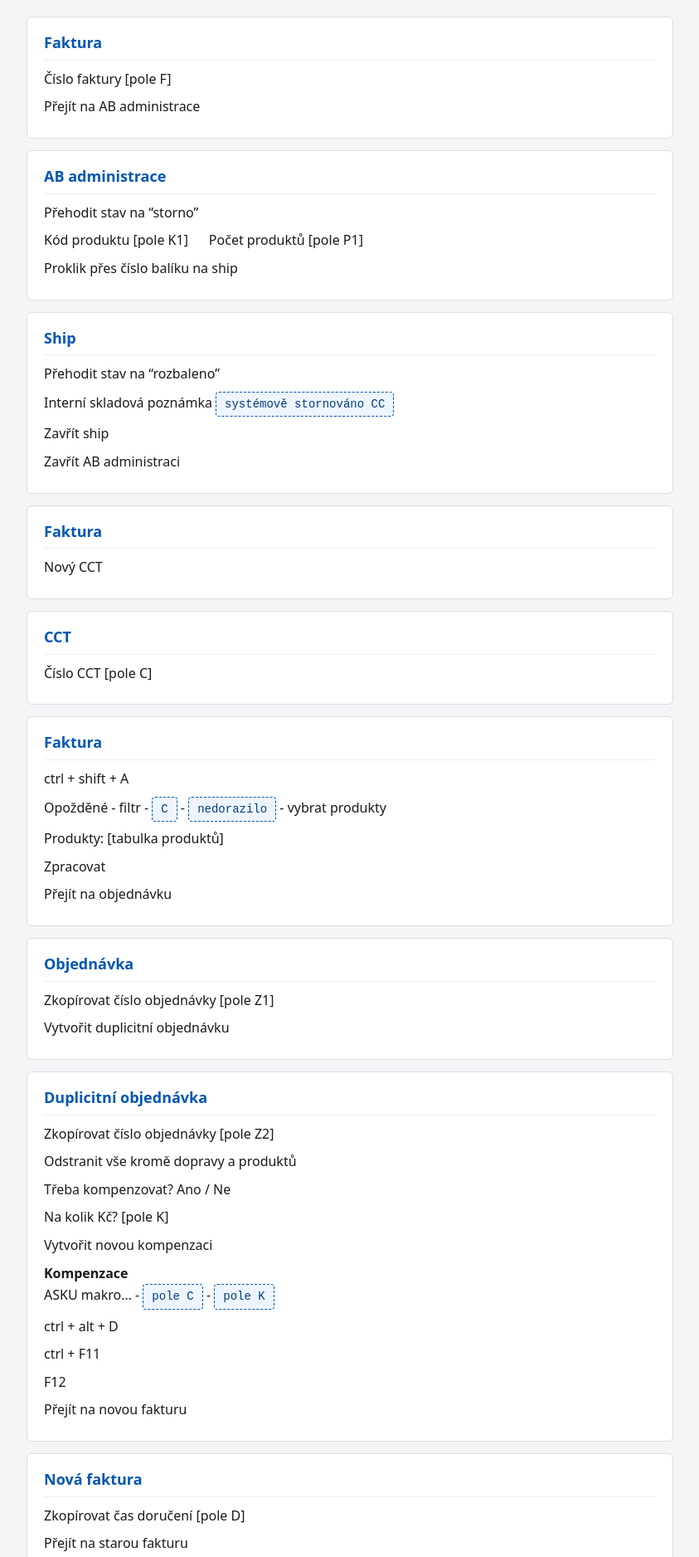
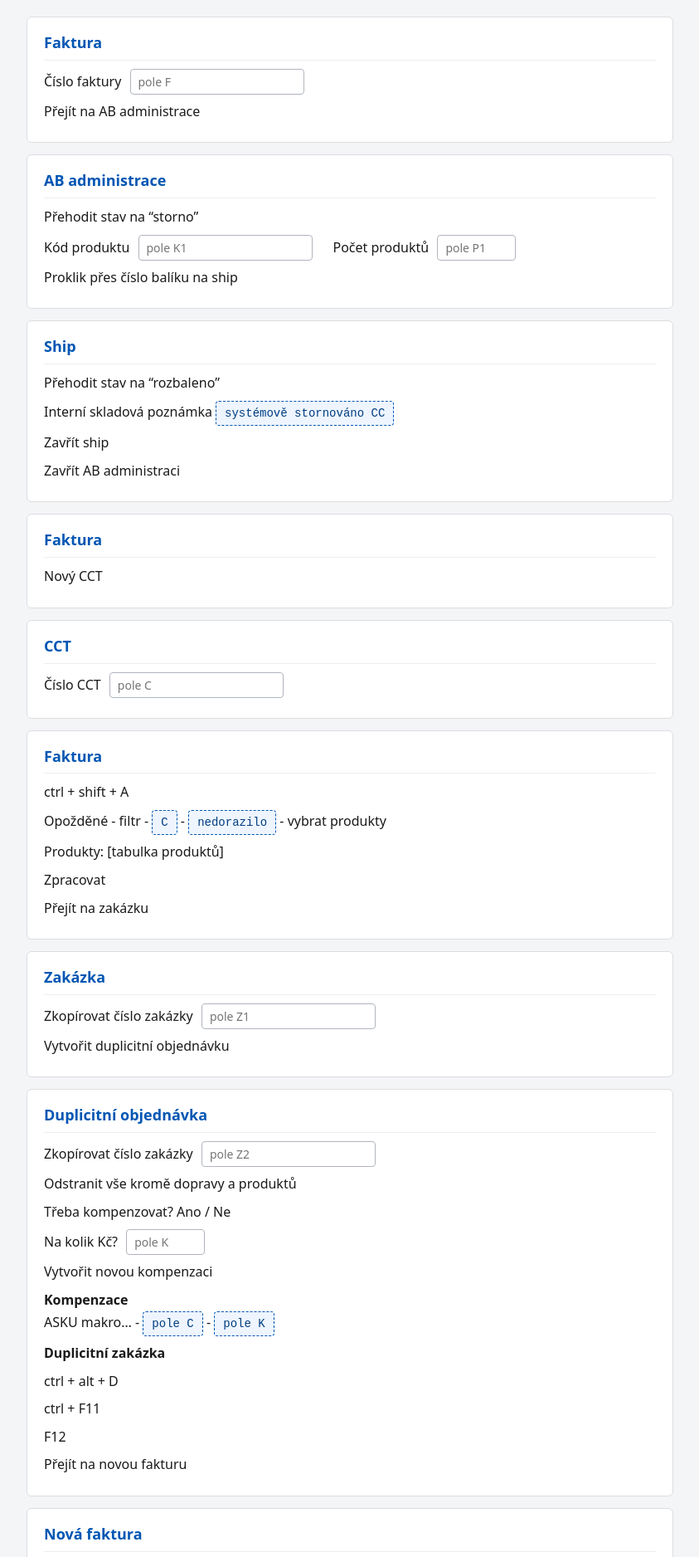
Before and after one commit to lojinovaanezka/opozdenky, a plain HTML site: page index.html in a window 1280 px wide. Shown: the top 1876 px of the page at 83% size, without its empty margins (218-1061 px from the left). Drawn offline with Linux system fonts and the light colour scheme.

Commit message:
Update title and add input fields in index.html

```diff
--- a/index.html
+++ b/index.html
@@ -3,7 +3,7 @@
 <head>
     <meta charset="UTF-8">
     <meta name="viewport" content="width=device-width, initial-scale=1.0">
-    <title>Podpora řešení případů – Krok 1</title>
+    <title>Podpora řešení případů – Krok 2</title>
     <style>
         body {
             font-family: system-ui, -apple-system, sans-serif;
@@ -30,6 +30,24 @@
         }
         .radek {
             margin: 8px 0;
+        }
+        input[type="text"] {
+            padding: 5px 9px;
+            border: 1px solid #b0b5bd;
+            border-radius: 4px;
+            font-size: 14px;
+            font-family: inherit;
+            width: 190px;
+            margin-left: 6px;
+            background-color: #fff;
+        }
+        input[type="text"]:focus {
+            outline: none;
+            border-color: #0056b3;
+            box-shadow: 0 0 0 2px rgba(0, 86, 179, 0.15);
+        }
+        input.small-input {
+            width: 75px;
         }
         .copy-box {
             display: inline-block;
@@ -65,14 +83,20 @@
 
     <div class="sekce">
         <h2>Faktura</h2>
-        <div class="radek">Číslo faktury [pole F]</div>
+        <div class="radek">
+            Číslo faktury <input type="text" id="pole-F" placeholder="pole F">
+        </div>
         <div class="radek">Přejít na AB administrace</div>
     </div>
 
     <div class="sekce">
         <h2>AB administrace</h2>
         <div class="radek">Přehodit stav na “storno”</div>
-        <div class="radek">Kód produktu [pole K1] &nbsp;&nbsp;&nbsp;&nbsp; Počet produktů [pole P1]</div>
+        <div class="radek">
+            Kód produktu <input type="text" id="pole-K1" placeholder="pole K1">
+            &nbsp;&nbsp;&nbsp;&nbsp;
+            Počet produktů <input type="text" id="pole-P1" class="small-input" placeholder="pole P1">
+        </div>
         <div class="radek">Proklik přes číslo balíku na ship</div>
     </div>
 
@@ -94,7 +118,9 @@
 
     <div class="sekce">
         <h2>CCT</h2>
-        <div class="radek">Číslo CCT [pole C]</div>
+        <div class="radek">
+            Číslo CCT <input type="text" id="pole-C" placeholder="pole C">
+        </div>
     </div>
 
     <div class="sekce">
@@ -108,21 +134,27 @@
         </div>
         <div class="radek">Produkty: [tabulka produktů]</div>
         <div class="radek">Zpracovat</div>
-        <div class="radek">Přejít na objednávku</div>
+        <div class="radek">Přejít na zakázku</div>
     </div>
 
     <div class="sekce">
-        <h2>Objednávka</h2>
-        <div class="radek">Zkopírovat číslo objednávky [pole Z1]</div>
+        <h2>Zakázka</h2>
+        <div class="radek">
+            Zkopírovat číslo zakázky <input type="text" id="pole-Z1" placeholder="pole Z1">
+        </div>
         <div class="radek">Vytvořit duplicitní objednávku</div>
     </div>
 
     <div class="sekce">
         <h2>Duplicitní objednávka</h2>
-        <div class="radek">Zkopírovat číslo objednávky [pole Z2]</div>
+        <div class="radek">
+            Zkopírovat číslo zakázky <input type="text" id="pole-Z2" placeholder="pole Z2">
+        </div>
         <div class="radek">Odstranit vše kromě dopravy a produktů</div>
         <div class="radek">Třeba kompenzovat? Ano / Ne</div>
-        <div class="radek">Na kolik Kč? [pole K]</div>
+        <div class="radek">
+            Na kolik Kč? <input type="text" id="pole-K" class="small-input" placeholder="pole K">
+        </div>
         <div class="radek">Vytvořit novou kompenzaci</div>
         <div class="radek">
             <strong>Kompenzace</strong><br>
@@ -130,6 +162,7 @@
             <span class="copy-box" data-copy="pole C">pole C</span> -
             <span class="copy-box" data-copy="pole K">pole K</span>
         </div>
+        <div class="radek"><strong>Duplicitní zakázka</strong></div>
         <div class="radek">ctrl + alt + D</div>
         <div class="radek">ctrl + F11</div>
         <div class="radek">F12</div>
@@ -138,7 +171,9 @@
 
     <div class="sekce">
         <h2>Nová faktura</h2>
-        <div class="radek">Zkopírovat čas doručení [pole D]</div>
+        <div class="radek">
+            Zkopírovat čas doručení <input type="text" id="pole-D" placeholder="pole D">
+        </div>
         <div class="radek">Přejít na starou fakturu</div>
         <div class="radek">Pozavírat vše kromě CCT a staré faktury</div>
     </div>
@@ -159,7 +194,9 @@
             Zadat číslo faktury
             <span class="copy-box" data-copy="pole F">pole F</span>
         </div>
-        <div class="radek">Zkopírovat číslo reklamace [pole R]</div>
+        <div class="radek">
+            Zkopírovat číslo reklamace <input type="text" id="pole-R" placeholder="pole R">
+        </div>
         <div class="radek">Přejít na CCT</div>
     </div>
 
@@ -172,7 +209,7 @@ Bohužel se nám nepodařilo objednávku doručit kompletně.
 Během doručování nastala neočekávaná situace, která ovlivnila standardní průběh dodání. Abychom Vám zajistili co nejrychlejší doručení, vytvořili jsme pro Vaši objednávku reklamační případ pole R, ze kterého jsme pro Vás zároveň vytvořili novou objednávku. Není potřeba z Vaší strany cokoli řešit.
 Reklamační případ naleznete v:
 Moje Alza > Reklamace
-Novou objednávku na chybějící zboží č. pole Z2 naleznete ve své registraci a aktuálně se zpracovává.
+Novou objednávku na chybějící zboží č. pole Z2naleznete ve své registraci a aktuálně se zpracovává.
 Předpokládaný termín doručení je pole D
 Ještě jednou se za vzniklou situaci omlouváme a budeme rádi, pokud nám i nadále zachováte svou přízeň.
 Pokud budete mít jakékoli další přání či dotazy, neváhejte nás kontaktovat.
```
